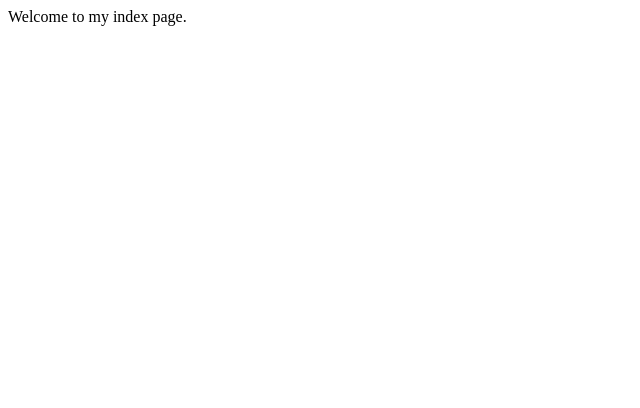
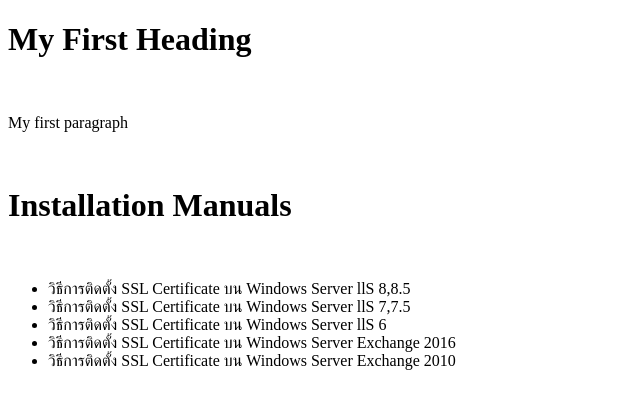
Before and after one commit to jittimon/my_first_project, a plain HTML site: page index.html in a window 1280 px wide. Shown: the whole page, without its empty margins (0-640 px from the left). Drawn offline with Linux system fonts and the light colour scheme.

Commit message:
ทำ  ul/li ให้พ่อดู

```diff
--- a/index.html
+++ b/index.html
@@ -3,9 +3,22 @@
     <head>
         <meta charset="UTF-8">
         <meta name="viewport" content="width=device-width, initial-scale=1.0">
-    <title>My Index Page</title>
+        <meta http-equiv="X-UA-Compatible" content="ie=edge">
+        <title>My First Heading</title>
     </head>
     <body>
-    Welcome to my index page.
+        <h1> My First Heading</h1>
+        <br>
+        <p>My first paragraph</p>
+        <br>
+        <h1> Installation Manuals</h1>
+        <br>
+        <ul>
+            <li>วิธีการติดตั้ง SSL Certificate บน Windows Server llS 8,8.5</li>
+            <li>วิธีการติดตั้ง SSL Certificate บน Windows Server llS 7,7.5</li>
+            <li>วิธีการติดตั้ง SSL Certificate บน Windows Server llS 6</li>
+            <li>วิธีการติดตั้ง SSL Certificate บน Windows Server Exchange 2016</li>
+            <li>วิธีการติดตั้ง SSL Certificate บน Windows Server Exchange 2010</li>
+        </ul>
     </body>
 </html>
```
Lines whose indentation alone changed are shown as unchanged.
